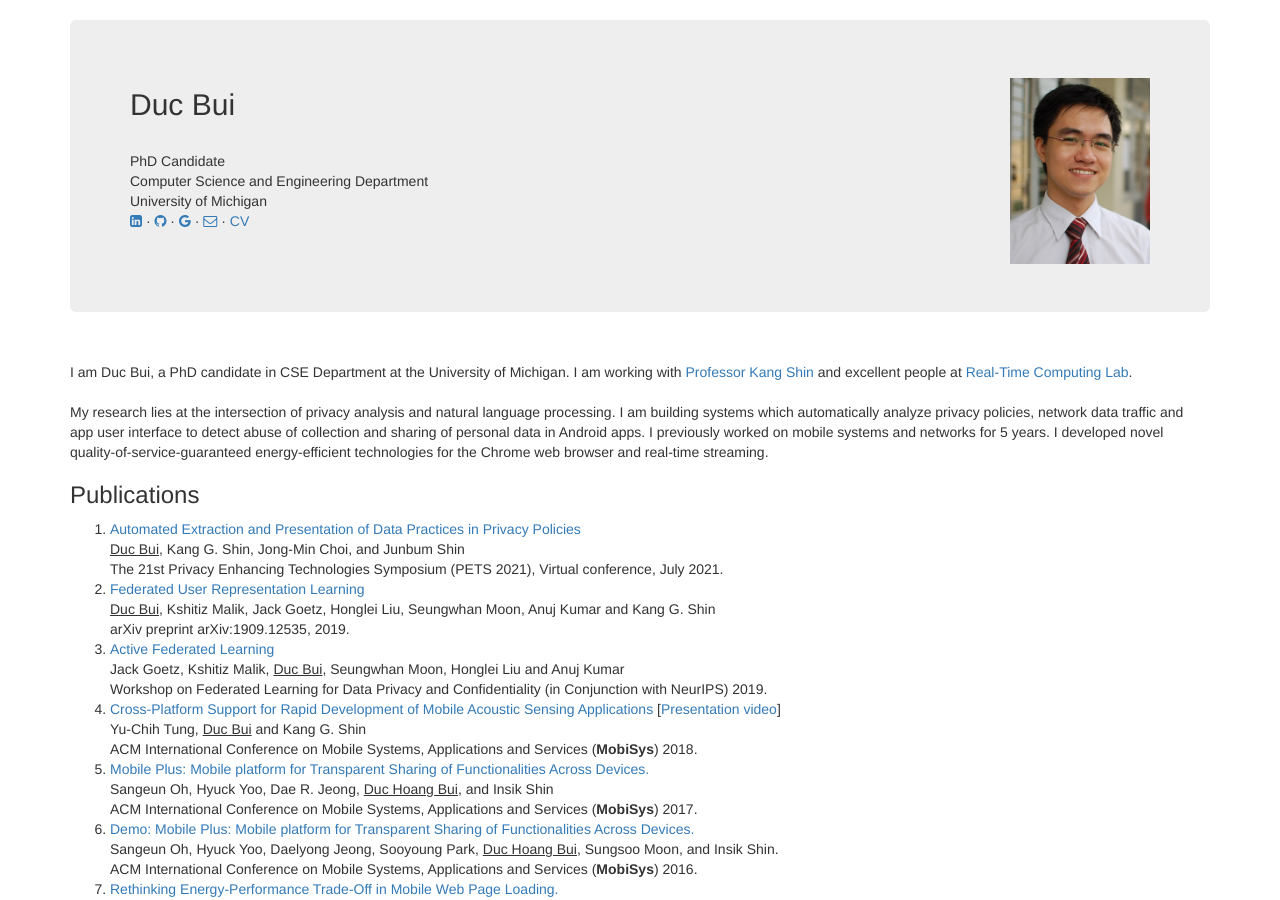
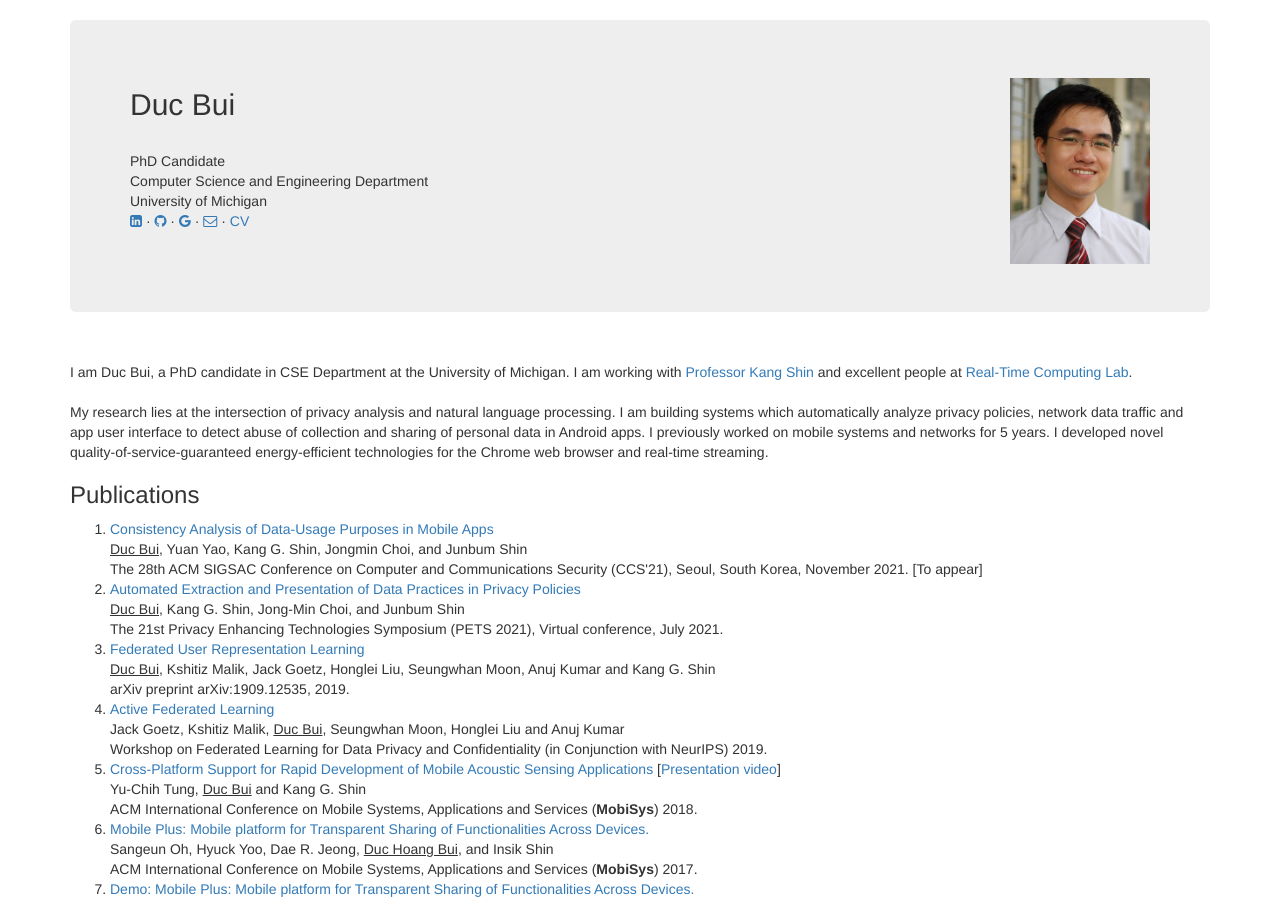
Before and after one commit to ducalpha/ducalpha.github.io, a Jekyll site: the page index.html, which Jekyll copies as it is, in a window 1280 px wide and 900 px high. Built offline with Jekyll 4.4.1, drawn with Linux system fonts in a browser that asks for light colours; nearby versions of some CDN libraries.

Commit message:
Update index.html

```diff
--- a/index.html
+++ b/index.html
@@ -55,6 +55,11 @@
                 </section>
                 <h3>Publications</h3>
                 <ol>
+                    <li>
+                        <a href="#">Consistency Analysis of Data-Usage Purposes in Mobile Apps</a><br>
+                        <u>Duc Bui</u>, Yuan Yao, Kang G. Shin, Jongmin Choi, and Junbum Shin<br>
+                        The 28th ACM SIGSAC Conference on Computer and Communications Security (CCS'21), Seoul, South Korea, November 2021. [To appear]
+                    </li>
                     <li>
                         <a href="https://petsymposium.org/2021/files/papers/issue2/popets-2021-0019.pdf">Automated Extraction and Presentation of Data Practices in Privacy Policies</a><br>
                         <u>Duc Bui</u>, Kang G. Shin, Jong-Min Choi, and Junbum Shin<br>
```
